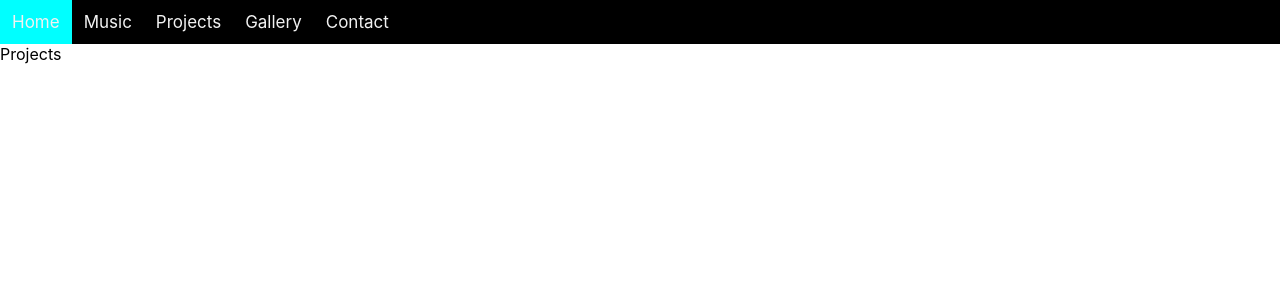
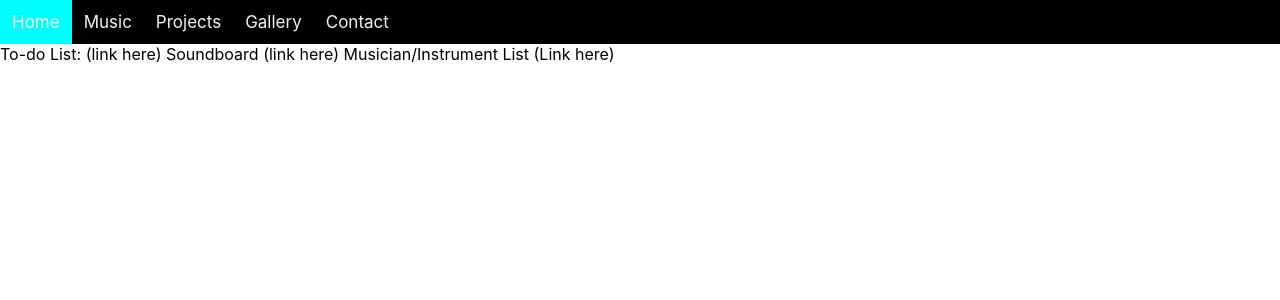
Before and after one commit to Duke1014/my-website, a React (Create React App) app: page /projects in a window 1280 px wide. Shown: the top 300 px of the page. Built offline with nearby package versions, Linux system fonts and the light colour scheme.

Commit message:
added to projects

```diff
--- a/src/Projects.js
+++ b/src/Projects.js
@@ -5,7 +5,10 @@ export default function Projects() {
   return (
     <div>
         <Navbar />
-        Projects
+        To-do List: (link here)
+        Soundboard (link here)
+        Musician/Instrument List (Link here)
+
     </div>
   )
 }
```
